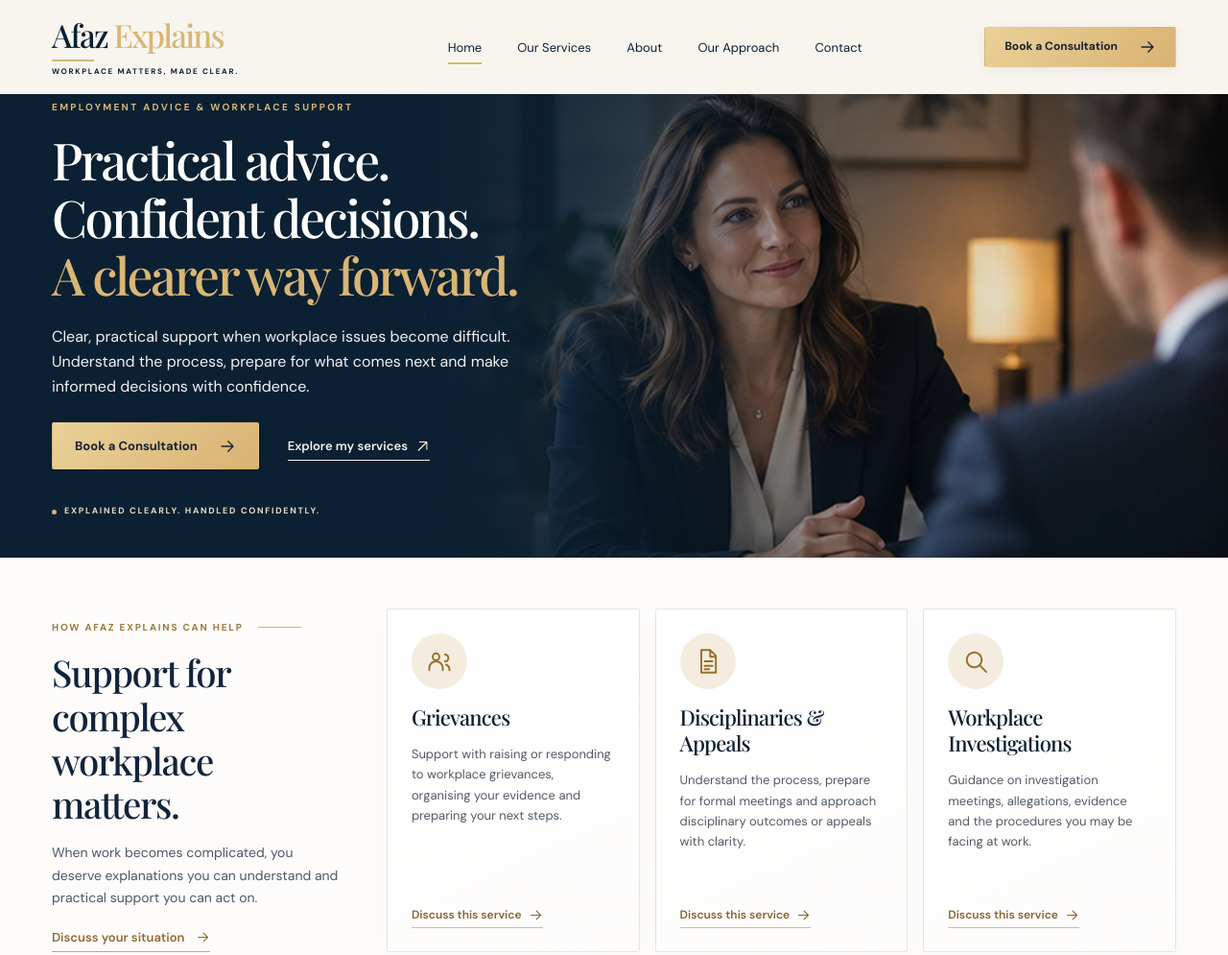
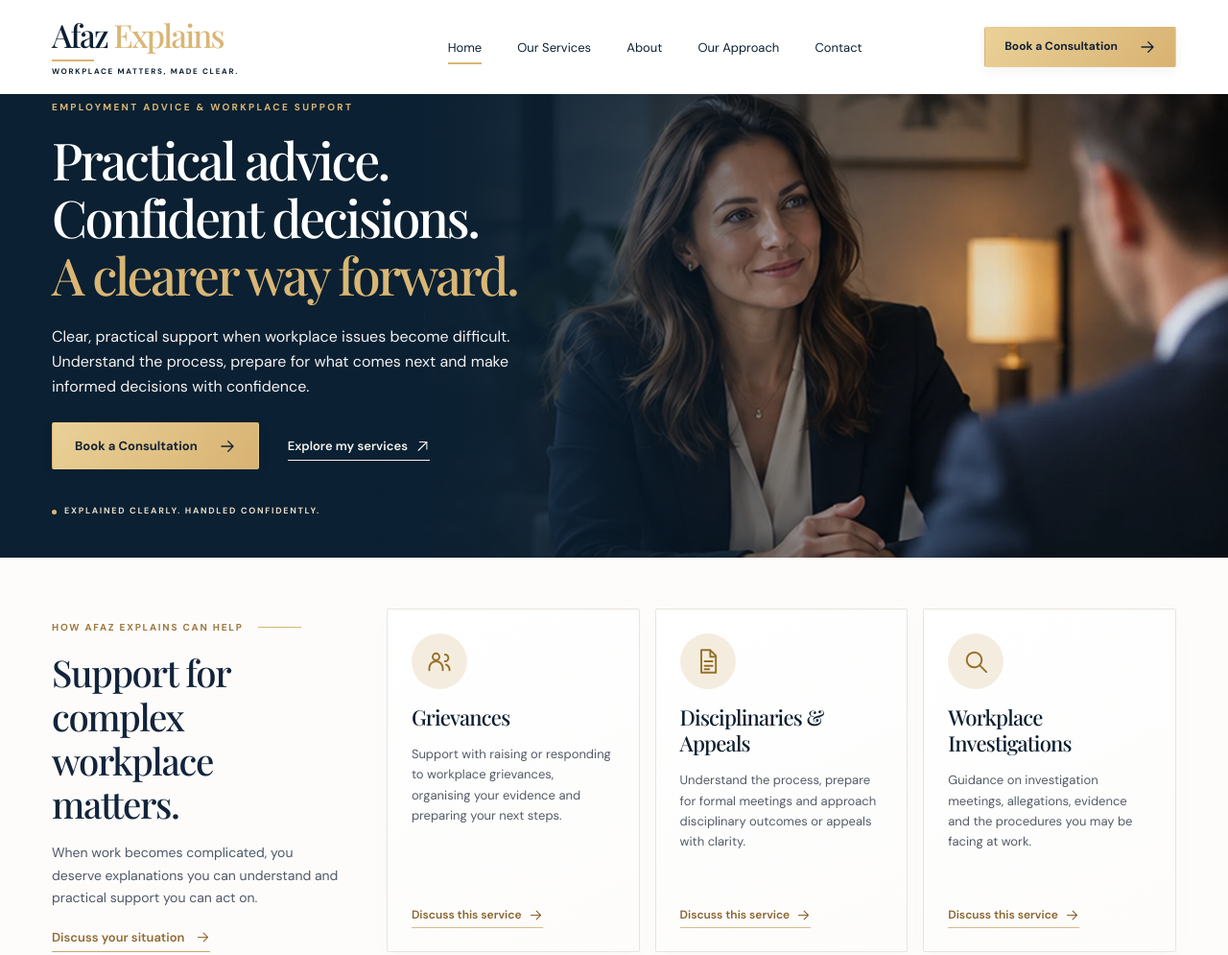
Before and after one commit to afazexplains/AfazExplains, a website: page index.html in a window 1280 px wide. Shown: the top 995 px of the page at 96% size. Drawn offline with nearby package versions, Linux system fonts and the light colour scheme.

Commit message:
Set navigation background to pure white

```diff
--- a/public/styles.css
+++ b/public/styles.css
@@ -1,4 +1,4 @@
-:root{--navy:#0b2032;--header-bg:#f8f5ef;--navy-dark:#081a2a;--navy-soft:#132a40;--gold:#d9b675;--gold-deep:#a97d39;--ink:#12243a;--muted:#4e5867;--paper:#fbfaf8;--offwhite:#f5f4f1;--line:#e7e3dc;--display:'Playfair Display',Georgia,serif;--body:'DM Sans',Arial,sans-serif}
+:root{--navy:#0b2032;--header-bg:#ffffff;--navy-dark:#081a2a;--navy-soft:#132a40;--gold:#d9b675;--gold-deep:#a97d39;--ink:#12243a;--muted:#4e5867;--paper:#fbfaf8;--offwhite:#f5f4f1;--line:#e7e3dc;--display:'Playfair Display',Georgia,serif;--body:'DM Sans',Arial,sans-serif}
 *,*::before,*::after{box-sizing:border-box}
 html{scroll-behavior:smooth}
 body{margin:0;color:var(--ink);background:var(--paper);font:400 16px/1.55 var(--body);-webkit-font-smoothing:antialiased}
```
